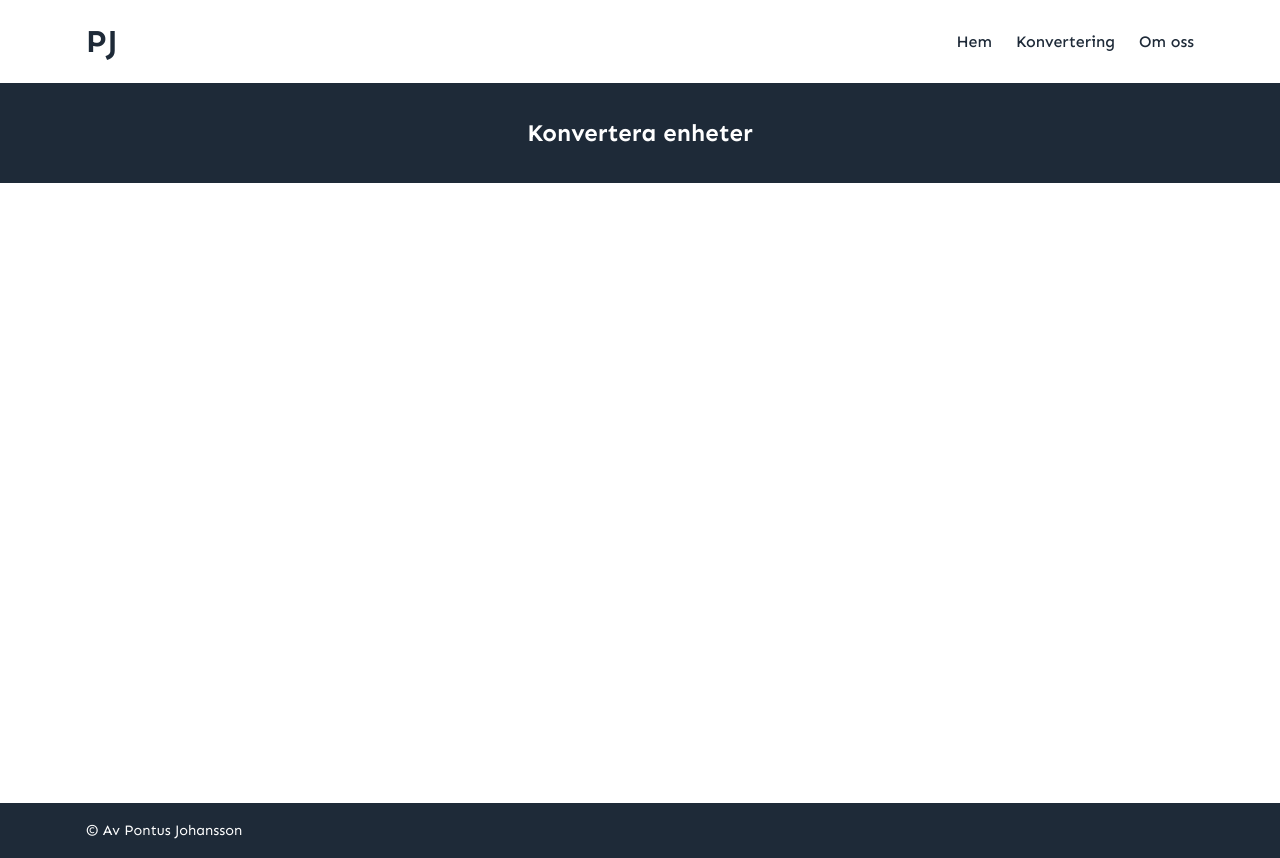
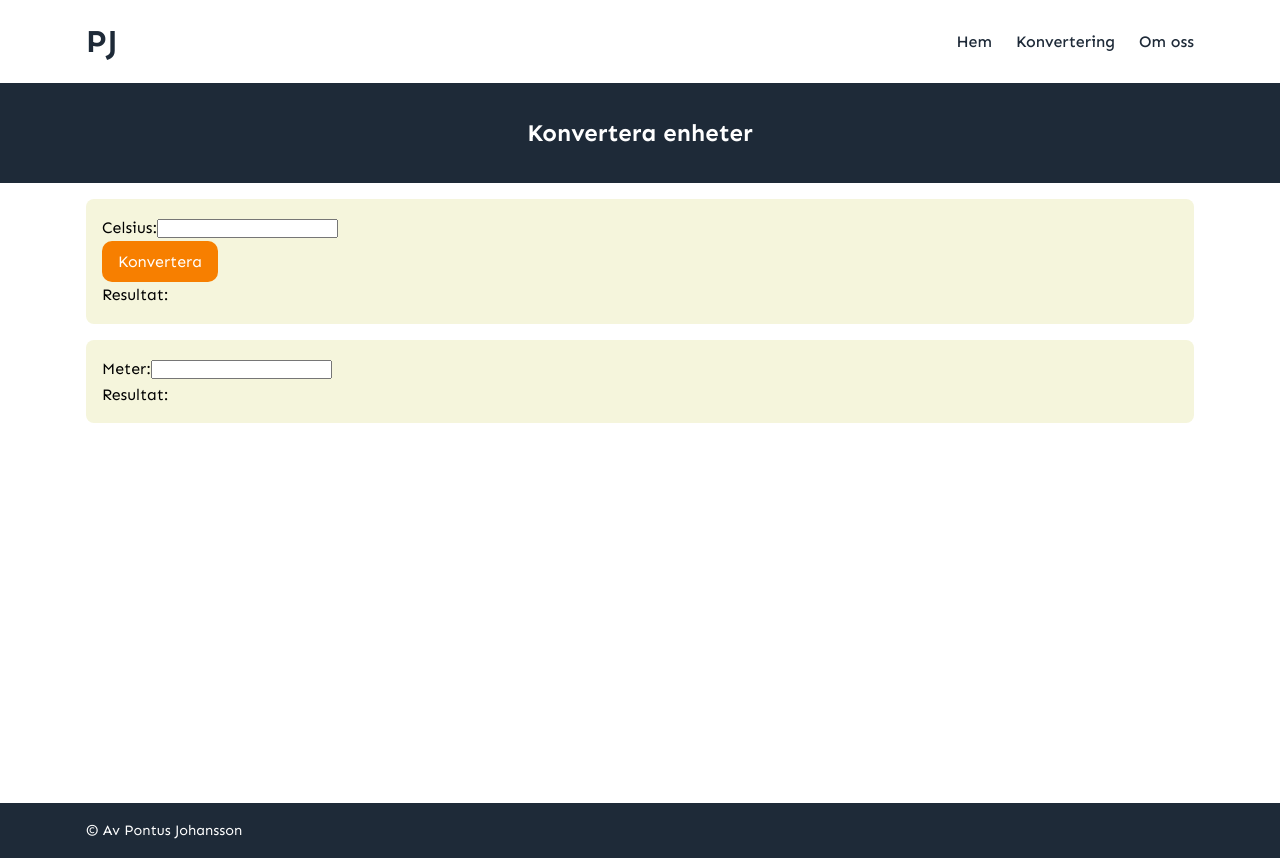
Before and after one commit to Punttt/AngularLab, an Angular app: page /converter in a window 1280 px wide. Built offline with nearby package versions, Linux system fonts and the light colour scheme.

Commit message:
påbörjar med konverteringssida

```diff
--- a/src/app/pages/converter/converter.html
+++ b/src/app/pages/converter/converter.html
@@ -1,3 +1,19 @@
 <div class="heading-box">
     <h2>Konvertera enheter</h2>
 </div>
+<div class="container">
+
+    <div class="wrapper">
+        <label for="celsius">Celsius:</label>
+        <input type="number" id="celsius">
+        <button class="btn">Konvertera</button>
+        <p>Resultat:</p>
+    </div>
+
+
+    <div class="wrapper">
+        <label for="meter">Meter:</label>
+        <input type="number" id="meter">
+        <p>Resultat:</p>
+    </div>
+</div>
--- a/src/app/pages/converter/converter.scss
+++ b/src/app/pages/converter/converter.scss
@@ -0,0 +1,6 @@
+.wrapper {
+    background-color: beige;
+    padding: 1rem;
+    margin-bottom: 1rem;
+    border-radius: 8px;
+}
--- a/src/styles.scss
+++ b/src/styles.scss
@@ -33,13 +33,14 @@ body {
 }
 
 .btn {
-    display: inline-block;
+    display: block;
     padding: 0.5rem 1rem;
     background-color: #f77f00;
     color: #fff;
     border-radius: 10px;
     border: none;
     font-weight: 500;
+    font: inherit;
     cursor: pointer;
     text-align: center;
     transition: 0.5s;
```
